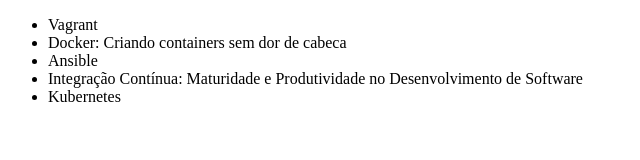
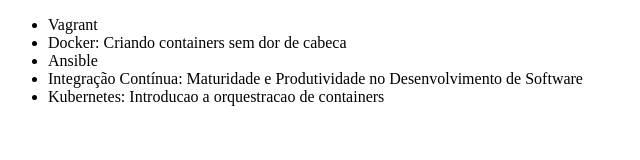
Before and after one commit to DafneBarbosa/alura-git, a plain HTML site: page index.html in a window 1280 px wide. Shown: the whole page, without its empty margins (0-640 px from the left). Drawn offline with Linux system fonts and the light colour scheme.

Commit message:
Atualizando o nome do curso de Kubernetes

```diff
--- a/index.html
+++ b/index.html
@@ -10,7 +10,7 @@
         <li>Docker: Criando containers sem dor de cabeca</li>
         <li>Ansible</li>
         <li>Integração Contínua: Maturidade e Produtividade no Desenvolvimento de Software</li>
-        <li>Kubernetes</li>
+        <li>Kubernetes: Introducao a orquestracao de containers</li>
     </ul>
 </body>
 </html>
```
